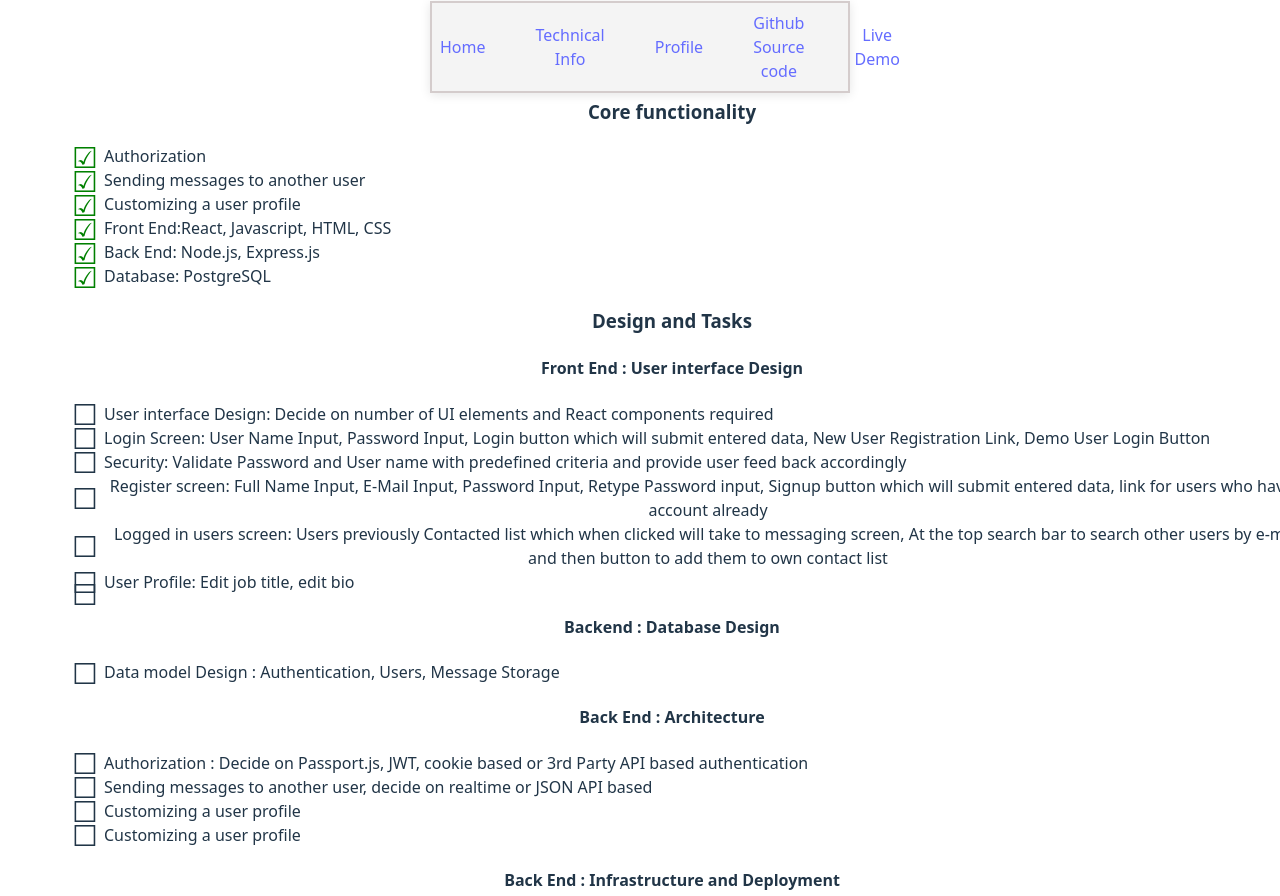
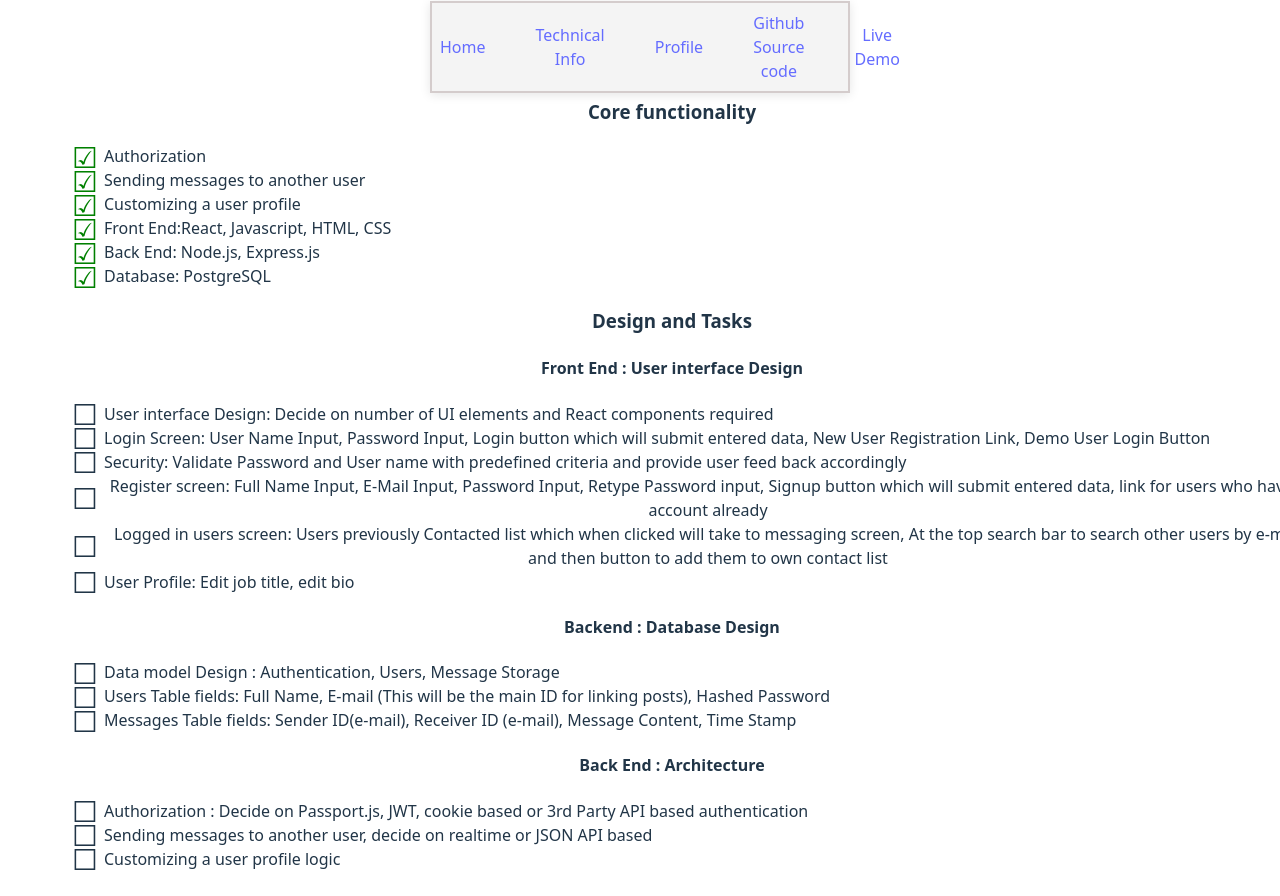
Before and after one commit to amaldevelops/messaging-app, a React (Vite) app in the folder frontend/: page /messaging-app/projectinfo in a window 1280 px wide. Shown: the top 896 px of the page. Built offline with nearby package versions, Linux system fonts and the light colour scheme.

Commit message:
Update Technical info/Tasks

```diff
--- a/frontend/src/components/ProjectInfo.jsx
+++ b/frontend/src/components/ProjectInfo.jsx
@@ -50,13 +50,22 @@ function ProjectInfo() {
         <li className="pendingEmptyCheckbox">
           User Profile: Edit job title, edit bio
         </li>
-        <li className="pendingEmptyCheckbox"></li>
       </ul>
 
       <h4>Backend : Database Design</h4>
       <ul>
         <li className="pendingEmptyCheckbox">
           Data model Design : Authentication, Users, Message Storage
+        </li>
+
+        <li className="pendingEmptyCheckbox">
+          Users Table fields: Full Name, E-mail (This will be the main ID for
+          linking posts), Hashed Password
+        </li>
+
+        <li className="pendingEmptyCheckbox">
+          Messages Table fields: Sender ID(e-mail), Receiver ID (e-mail),
+          Message Content, Time Stamp
         </li>
       </ul>
 
@@ -69,11 +78,12 @@ function ProjectInfo() {
         <li className="pendingEmptyCheckbox">
           Sending messages to another user, decide on realtime or JSON API based{" "}
         </li>
-        <li className="pendingEmptyCheckbox">Customizing a user profile</li>
-        <li className="pendingEmptyCheckbox">Customizing a user profile</li>
+        <li className="pendingEmptyCheckbox">
+          Customizing a user profile logic
+        </li>
       </ul>
 
-      <h4>Back End : Infrastructure and Deployment</h4>
+      <h4>Cloud Infrastructure and Deployment</h4>
 
       <ul>
         <li className="pendingEmptyCheckbox">
```
